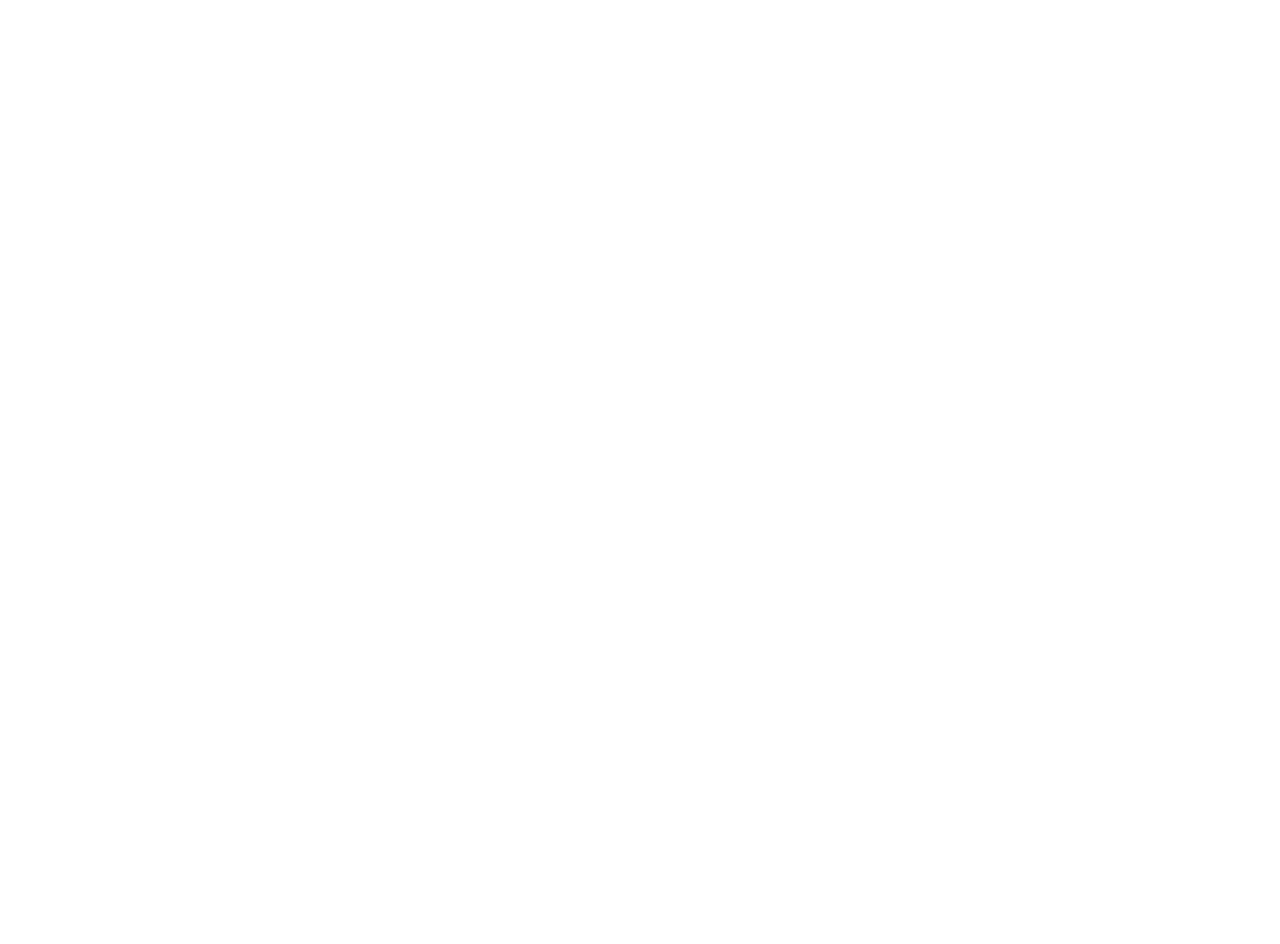
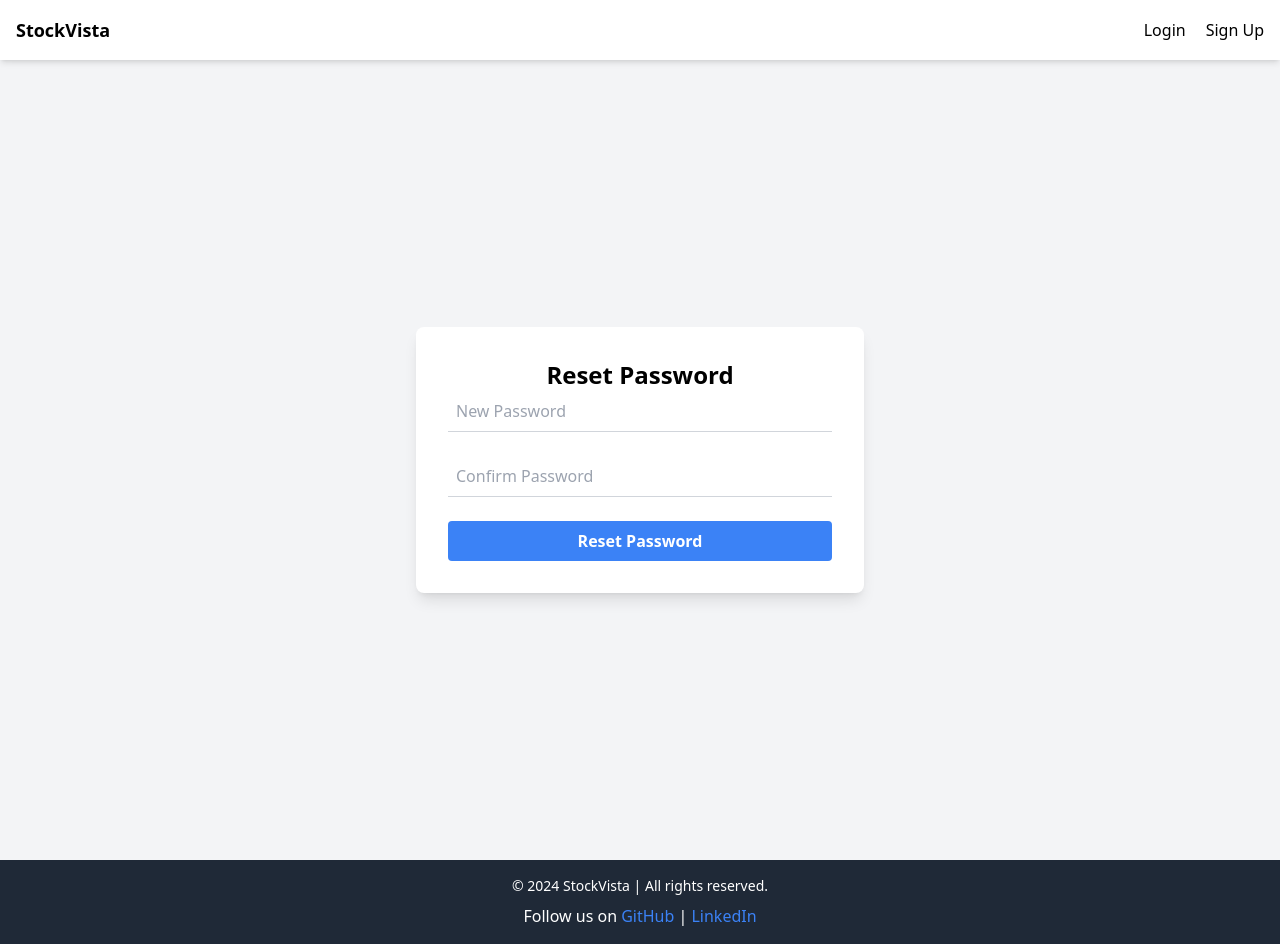
Before and after one commit to Kaditya67/stockmarket, a React (Vite) app in the folder frontend/: page /reset-password/1 in a window 1280 px wide. Before the commit this address had no page. Before the commit the page ends 800 px from the top, so only its background shows below. Built offline with nearby package versions, Linux system fonts and the light colour scheme.

Commit message:
Update in signup page and added password recovery functionality

```diff
--- a/frontend/src/App.jsx
+++ b/frontend/src/App.jsx
@@ -10,6 +10,8 @@
 import SignUp from './components/pages/signuppage/SignUp';
 import StockDataPage from './components/pages/StockDataPage';
 import StockChart from './components/pages/StockChart';
+import ForgetPasswordPage from './components/pages/ForgotPasswordPage';
+import ResetPasswordPage from './components/pages/ResetPasswordPage';
 import DashboardLayout from './dashboard/layout/DashboardLayout';
 
 // Import dashboard pages
@@ -41,6 +43,8 @@
         {/* Main Routes with Navbar */}
         <Route path="/" element={<MainLayout><Index /><Charts /><Graph /><Features /></MainLayout>} />
         <Route path="/login" element={<MainLayout><Login /></MainLayout>} />
+        <Route path="/forgot-password" element={<MainLayout><ForgetPasswordPage /></MainLayout>} />
+        <Route path="/reset-password/:token" element={<MainLayout><ResetPasswordPage /></MainLayout>} />
         <Route path="/signup" element={<MainLayout><SignUp /></MainLayout>} />
         <Route path="/stock-data" element={<MainLayout><StockDataPage /></MainLayout>} />
         <Route path="/stock-chart" element={<MainLayout><StockChart /></MainLayout>} />
--- /dev/null
+++ b/frontend/src/components/pages/ForgotPasswordPage.jsx
@@ -0,0 +1,62 @@
+import React, { useState } from "react";
+import axios from "axios";
+import { useNavigate } from "react-router-dom";
+
+
+const ForgotPasswordPage = () => {
+  const [email, setEmail] = useState("");
+  const [message, setMessage] = useState("");
+  const [error, setError] = useState("");
+  const navigate = useNavigate();
+
+  const handleSubmit = async (e) => {
+    e.preventDefault();
+    setError(""); // Reset error message
+    setMessage(""); // Reset success message
+
+    try {
+      const response = await axios.post('/api/users/forgot-password', { email });
+
+      if (res.data.success) {
+        setMessage("Check your email for the password reset link.");
+      }
+    } catch (err) {
+      setError(err.response.data.message || "An error occurred.");
+    }
+  };
+
+  return (
+    <div className="flex items-center justify-center min-h-screen">
+      <div className="w-full max-w-md p-8 bg-white bg-opacity-25 rounded-lg shadow-lg">
+        <h2 className="text-2xl font-bold text-center">Forgot Password</h2>
+        <form onSubmit={handleSubmit} className="space-y-6">
+          {/* Email Input */}
+          <div className="flex items-center border-b border-gray-300">
+            <input
+              type="email"
+              value={email}
+              onChange={(e) => setEmail(e.target.value)}
+              placeholder="Enter your email"
+              required
+              className="w-full p-2 text-black bg-transparent rounded focus:bg-opacity-50 outline-none transition-all"
+            />
+          </div>
+
+          {/* Submit Button */}
+          <button
+            type="submit"
+            className="w-full p-2 font-semibold text-white bg-blue-500 hover:bg-blue-600 rounded"
+          >
+            Send Reset Link
+          </button>
+        </form>
+
+        {/* Messages */}
+        {message && <p className="text-green-500 text-center">{message}</p>}
+        {error && <p className="text-red-500 text-center">{error}</p>}
+      </div>
+    </div>
+  );
+};
+
+export default ForgotPasswordPage;
--- /dev/null
+++ b/frontend/src/components/pages/ResetPasswordPage.jsx
@@ -0,0 +1,78 @@
+import React, { useState } from "react";
+import axios from "axios";
+import { useParams } from "react-router-dom";
+
+const ResetPasswordPage = () => {
+  const { token } = useParams();
+  const [newPassword, setNewPassword] = useState("");
+  const [confirmPassword, setConfirmPassword] = useState("");
+  const [message, setMessage] = useState("");
+  const [error, setError] = useState("");
+
+  const handleSubmit = async (e) => {
+    e.preventDefault();
+    setError(""); // Reset error message
+    setMessage(""); // Reset success message
+
+    if (newPassword !== confirmPassword) {
+      setError("Passwords do not match");
+      return;
+    }
+
+    try {
+      const response = await axios.post(`/api/users/reset-password/${token}`, { password });
+      if (res.data.success) {
+        setMessage("Password has been reset successfully!");
+      }
+    } catch (err) {
+      setError(err.response?.data?.message || "An error occurred.");
+    }
+  };
+
+  return (
+    <div className="flex items-center justify-center min-h-screen bg-gray-100">
+      <div className="w-full max-w-md p-8 bg-white rounded-lg shadow-lg">
+        <h2 className="text-2xl font-bold text-center">Reset Password</h2>
+        <form onSubmit={handleSubmit} className="space-y-6">
+          {/* New Password Input */}
+          <div className="flex items-center border-b border-gray-300">
+            <input
+              type="password"
+              value={newPassword}
+              onChange={(e) => setNewPassword(e.target.value)}
+              placeholder="New Password"
+              required
+              className="w-full p-2 text-black bg-transparent rounded focus:bg-opacity-50 outline-none transition-all"
+            />
+          </div>
+
+          {/* Confirm Password Input */}
+          <div className="flex items-center border-b border-gray-300">
+            <input
+              type="password"
+              value={confirmPassword}
+              onChange={(e) => setConfirmPassword(e.target.value)}
+              placeholder="Confirm Password"
+              required
+              className="w-full p-2 text-black bg-transparent rounded focus:bg-opacity-50 outline-none transition-all"
+            />
+          </div>
+
+          {/* Submit Button */}
+          <button
+            type="submit"
+            className="w-full p-2 font-semibold text-white bg-blue-500 hover:bg-blue-600 rounded"
+          >
+            Reset Password
+          </button>
+        </form>
+
+        {/* Messages */}
+        {message && <p className="text-green-500 text-center mt-4">{message}</p>}
+        {error && <p className="text-red-500 text-center mt-2">{error}</p>}
+      </div>
+    </div>
+  );
+};
+
+export default ResetPasswordPage;
--- a/frontend/src/components/pages/signuppage/SignUp.jsx
+++ b/frontend/src/components/pages/signuppage/SignUp.jsx
@@ -1,105 +1,145 @@
-import React, { useState } from 'react';
-import axios from 'axios';
-import { useNavigate } from 'react-router-dom';
+import React, { useState } from "react";
+import axios from "axios";
+import { useNavigate } from "react-router-dom";
+import "boxicons"; // Import Boxicons
+import leaves from "../../../assets/images/leaves.jpg"; // Import the background image
 
 const SignupPage = () => {
-  const [fullName, setFullName] = useState('');
-  const [username, setUsername] = useState('');
-  const [email, setEmail] = useState('');
-  const [password, setPassword] = useState('');
-  const [confirmPassword, setConfirmPassword] = useState('');
-  const [error, setError] = useState('');
+  const [fullName, setFullName] = useState("");
+  const [username, setUsername] = useState("");
+  const [email, setEmail] = useState("");
+  const [password, setPassword] = useState("");
+  const [confirmPassword, setConfirmPassword] = useState("");
+  const [error, setError] = useState("");
+  const [loading, setLoading] = useState(false); // State for loading
   const navigate = useNavigate();
 
   const handleSignup = async (e) => {
     e.preventDefault();
+    setLoading(true); // Start loading
+    setError(""); // Reset error
+
     if (password !== confirmPassword) {
       setError("Passwords don't match");
+      setLoading(false); // End loading
       return;
     }
+
     try {
-        const res = await axios.post('/api/users/signup', {
+      const res = await axios.post("/api/users/signup", {
         fullName,
         username,
         email,
         password,
-            confirmPassword
       });
       if (res.data.success) {
-            navigate('/dashboard'); // Redirect to dashboard after signup
+        navigate("/dashboard"); // Redirect to dashboard after signup
       }
     } catch (err) {
-        setError(err.response.data.message); // Display error if user exists
-        console.error('Signup Error:', err.response.data); // Log the error for debugging
+      setError(err.response.data.message); // Display error message
+    } finally {
+      setLoading(false); // End loading
     }
   };
+
   return (
-    <div className="flex items-center justify-center min-h-screen bg-gray-100">
-      <div className="bg-white p-8 rounded-lg shadow-md w-full max-w-md">
-        <h2 className="text-2xl font-bold text-center mb-6">Sign Up</h2>
-        <form onSubmit={handleSignup}>
-          <div className="mb-4">
+    <div
+      className="flex items-center justify-center min-h-screen"
+      style={{
+        backgroundImage: `url(${leaves})`,
+        backgroundSize: "cover",
+        backgroundPosition: "center",
+      }}
+    >
+      <div className="w-full max-w-md p-8 space-y-6 bg-white bg-opacity-25 rounded-lg shadow-lg">
+        <h2 className="text-4xl font-bold text-center">
+          <box-icon name="user" size="lg" color="white"></box-icon> {/* Adjusted icon size */}
+        </h2>
+        <form onSubmit={handleSignup} className="space-y-6">
+          {/* Full Name Input */}
+          <div className="flex items-center border-b border-gray-300">
+            <box-icon name="user" className="input-icon" color="white"></box-icon>
             <input
               type="text"
               value={fullName}
               onChange={(e) => setFullName(e.target.value)}
               placeholder="Full Name"
               required
-              className="w-full p-3 border border-gray-300 rounded focus:outline-none focus:border-blue-500"
+              className="w-full p-2 text-white bg-transparent rounded focus:bg-opacity-50 outline-none focus:font-semibold transition-all"
             />
           </div>
-          <div className="mb-4">
+
+          {/* Username Input */}
+          <div className="flex items-center border-b border-gray-300">
+            <box-icon name="user-circle" className="input-icon" color="white"></box-icon>
             <input
               type="text"
               value={username}
               onChange={(e) => setUsername(e.target.value)}
               placeholder="Username"
               required
-              className="w-full p-3 border border-gray-300 rounded focus:outline-none focus:border-blue-500"
+              className="w-full p-2 text-white bg-transparent rounded focus:bg-opacity-50 outline-none focus:font-semibold transition-all"
             />
           </div>
-          <div className="mb-4">
+
+          {/* Email Input */}
+          <div className="flex items-center border-b border-gray-300">
+            <box-icon name="envelope" className="input-icon" color="white"></box-icon>
             <input
               type="email"
               value={email}
               onChange={(e) => setEmail(e.target.value)}
               placeholder="Email"
               required
-              className="w-full p-3 border border-gray-300 rounded focus:outline-none focus:border-blue-500"
+              className="w-full p-2 text-white bg-transparent rounded focus:bg-opacity-50 outline-none focus:font-semibold transition-all"
             />
           </div>
-          <div className="mb-4">
+
+          {/* Password Input */}
+          <div className="flex items-center border-b border-gray-300">
+            <box-icon name="lock-alt" className="input-icon" color="white"></box-icon>
             <input
               type="password"
               value={password}
               onChange={(e) => setPassword(e.target.value)}
               placeholder="Password"
               required
-              className="w-full p-3 border border-gray-300 rounded focus:outline-none focus:border-blue-500"
+              className="w-full p-2 text-white bg-transparent rounded focus:bg-opacity-50 outline-none focus:font-semibold transition-all"
             />
           </div>
-          <div className="mb-4">
+
+          {/* Confirm Password Input */}
+          <div className="flex items-center border-b border-gray-300">
+            <box-icon name="lock-open" className="input-icon" color="white"></box-icon>
             <input
               type="password"
               value={confirmPassword}
               onChange={(e) => setConfirmPassword(e.target.value)}
               placeholder="Confirm Password"
               required
-              className="w-full p-3 border border-gray-300 rounded focus:outline-none focus:border-blue-500"
+              className="w-full p-2 text-white bg-transparent rounded focus:bg-opacity-50 outline-none focus:font-semibold transition-all"
             />
           </div>
+
+          {/* Sign Up Button */}
           <button
             type="submit"
-            className="w-full py-3 bg-blue-500 text-white font-semibold rounded hover:bg-blue-600 transition duration-200"
+            className={`w-full p-2 font-semibold text-white rounded ${
+              loading ? "bg-gray-400" : "bg-blue-500 hover:bg-blue-600"
+            }`}
+            disabled={loading}
           >
-            Sign Up
+            {loading ? "Loading..." : "Sign Up"}
           </button>
         </form>
-        {error && <p className="text-red-500 mt-2">{error}</p>}
-        <p className="mt-4 text-center">
-          Already have an account?{' '}
-          <a href="/login" className="text-blue-500 hover:underline">
-            Login
+
+        {/* Error Message */}
+        {error && <p className="text-red-500 text-center">{error}</p>}
+
+        {/* Links for Login */}
+        <p className="flex justify-center">
+  <a href="/login" className="text-white hover:text-blue-500">
+    Already have an account?
   </a>
 </p>
       </div>
--- a/frontend/vite.config.js
+++ b/frontend/vite.config.js
@@ -1,12 +1,16 @@
-import { defineConfig } from 'vite'
-import react from '@vitejs/plugin-react'
+// vite.config.js
+import { defineConfig } from 'vite';
+import react from '@vitejs/plugin-react';
 
-// https://vitejs.dev/config/
 export default defineConfig({
-  server: {
-    proxy: {
-        '/api': 'http://localhost:5000', // Replace with your backend URL
+    plugins: [react()],
+    server: {
+        proxy: {
+            '/api': {
+                target: 'http://localhost:5000',
+                changeOrigin: true,
+                rewrite: (path) => path.replace(/^\/api/, ''),
+            },
+        },
     },
-},
-  plugins: [react()],
-})
+});
```
Lines whose indentation alone changed are shown as unchanged.
